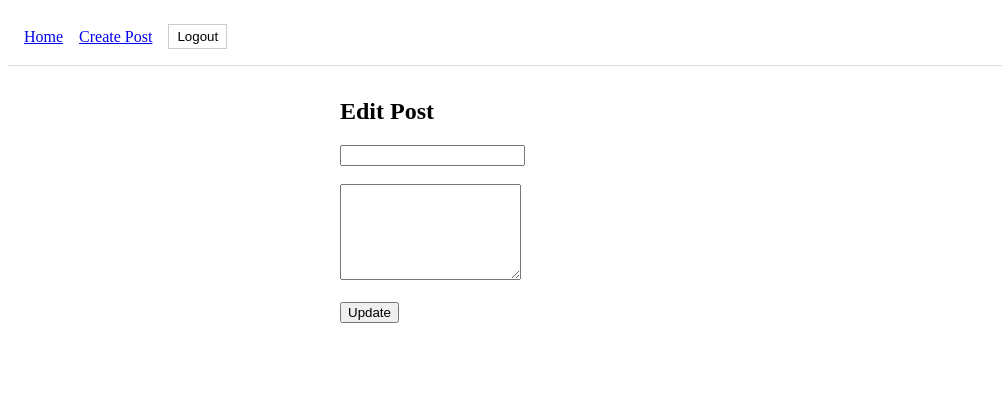
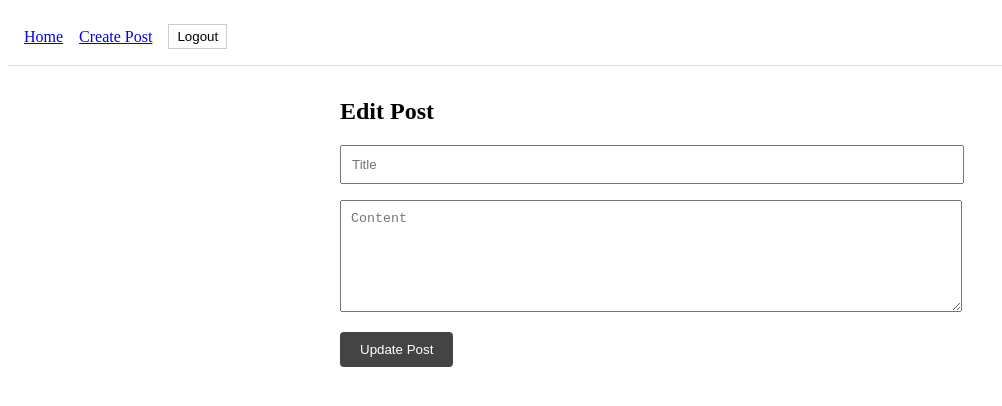
Before and after one commit to bgt1717/Mern-Blog-2026, a React app in the folder frontend/: page /edit/1 in a window 1280 px wide. Shown: the top 406 px of the page, without its empty margins (0-1002 px from the left). Built offline with nearby package versions, Linux system fonts and the light colour scheme; no server answers; sample sign-in values are in the browser's storage; the HTML template or start-up script is replaced by a standard one.

Commit message:
Edit Post functionality

```diff
--- a/frontend/src/pages/EditPost.jsx
+++ b/frontend/src/pages/EditPost.jsx
@@ -5,27 +5,48 @@ import API from "../api/axios";
 export default function EditPost() {
   const { id } = useParams();
   const navigate = useNavigate();
-  const [formData, setFormData] = useState({ title: "", content: "" });
+
+  const [title, setTitle] = useState("");
+  const [content, setContent] = useState("");
+  const [loading, setLoading] = useState(true);
 
   useEffect(() => {
     const fetchPost = async () => {
-      const res = await API.get(`/posts/${id}`);
-      setFormData({
-        title: res.data.title,
-        content: res.data.content,
-      });
+      try {
+        const res = await API.get("/posts");
+        const post = res.data.find((p) => p._id === id);
+
+        if (!post) {
+          alert("Post not found");
+          navigate("/");
+          return;
+        }
+
+        setTitle(post.title);
+        setContent(post.content);
+      } catch (err) {
+        console.error(err);
+      } finally {
+        setLoading(false);
+      }
     };
+
     fetchPost();
-  }, [id]);
-
-  const handleChange = (e) =>
-    setFormData({ ...formData, [e.target.name]: e.target.value });
+  }, [id, navigate]);
 
   const handleSubmit = async (e) => {
     e.preventDefault();
-    await API.put(`/posts/${id}`, formData);
-    navigate("/");
+
+    try {
+      await API.put(`/posts/${id}`, { title, content });
+      navigate("/");
+    } catch (err) {
+      console.error(err);
+      alert("Update failed");
+    }
   };
+
+  if (loading) return <p>Loading...</p>;
 
   return (
     <div style={{ maxWidth: "600px", margin: "2rem auto" }}>
@@ -33,21 +54,44 @@ export default function EditPost() {
 
       <form onSubmit={handleSubmit}>
         <input
-          name="title"
-          value={formData.title}
-          onChange={handleChange}
+          type="text"
+          value={title}
+          onChange={(e) => setTitle(e.target.value)}
+          placeholder="Title"
           required
+          style={{
+            width: "100%",
+            padding: "10px",
+            marginBottom: "1rem",
+          }}
         />
-        <br /><br />
+
         <textarea
-          name="content"
-          value={formData.content}
-          onChange={handleChange}
-          rows={6}
+          value={content}
+          onChange={(e) => setContent(e.target.value)}
+          placeholder="Content"
           required
+          rows="6"
+          style={{
+            width: "100%",
+            padding: "10px",
+            marginBottom: "1rem",
+          }}
         />
-        <br /><br />
-        <button type="submit">Update</button>
+
+        <button
+          type="submit"
+          style={{
+            background: "#444",
+            color: "white",
+            border: "none",
+            padding: "10px 20px",
+            cursor: "pointer",
+            borderRadius: "4px",
+          }}
+        >
+          Update Post
+        </button>
       </form>
     </div>
   );
```
